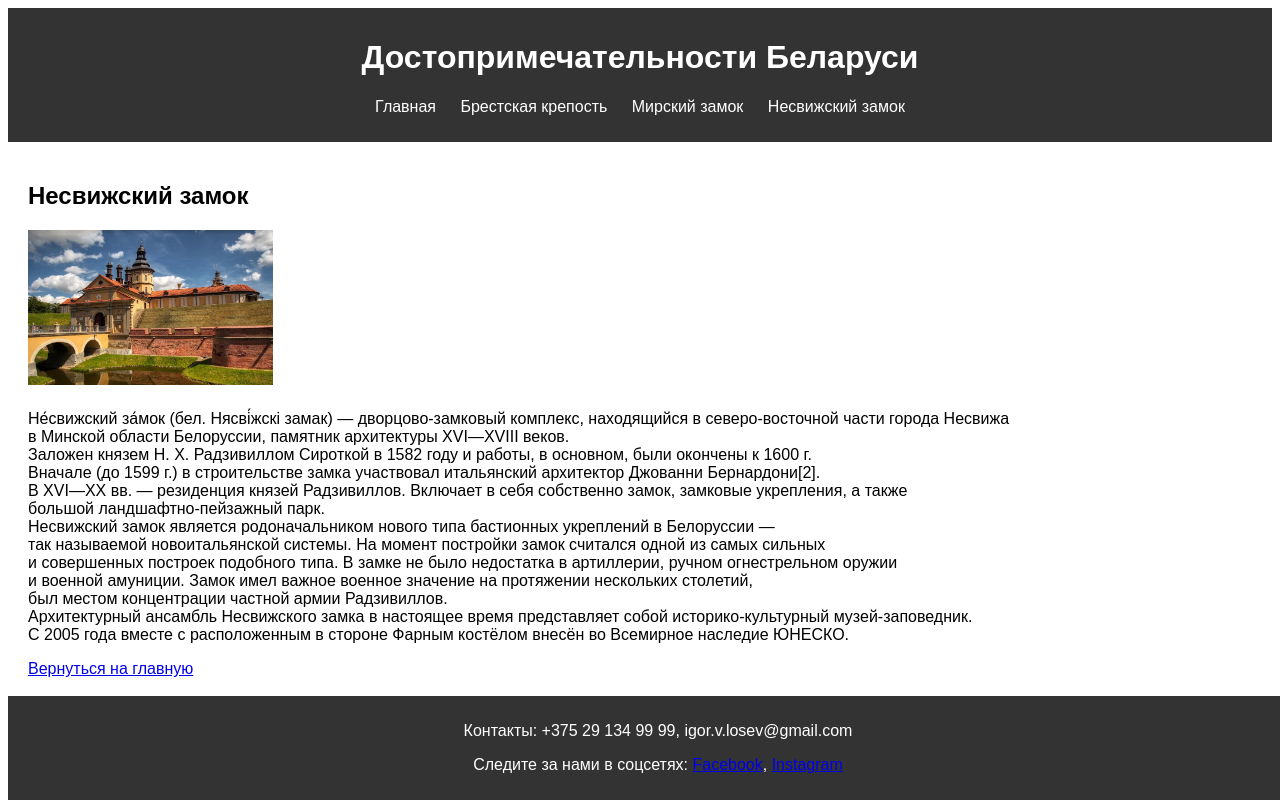
After one commit to IgorL0SEV/lesson_VD05, a Flask app: page /about_3 in a window 1280 px wide. The commit adds this page. Run offline with Flask 3, Linux system fonts and the light colour scheme.

Commit message:
final code

```diff
--- a/app.py
+++ b/app.py
@@ -14,5 +14,9 @@ def about_1():
 def about_2():
     return render_template('about_2.html')
 
+@app.route('/about_3')
+def about_3():
+    return render_template('about_3.html')
+
 if __name__ == '__main__':
     app.run(debug=True)
--- /dev/null
+++ b/templates/about_3.html
@@ -0,0 +1,25 @@
+{% extends 'base.html' %}
+
+{% block title %}О Несвижском замке{% endblock %}
+
+{% block content %}
+<h2>Несвижский замок</h2>
+<img src="{{ url_for('static', filename='images/Nesvigskij_zamok.jpg') }}" alt="Объект 3" style="max-width: 20%; height: auto; margin-bottom: 5px;">
+
+<p>Не́свижский за́мок (бел. Нясві́жскі замак) — дворцово-замковый комплекс, находящийся в северо-восточной части города Несвижа<br>
+    в Минской области Белоруссии, памятник архитектуры XVI—XVIII веков. <br>
+    Заложен князем Н. Х. Радзивиллом Сироткой в 1582 году и работы, в основном, были окончены к 1600 г.<br>
+    Вначале (до 1599 г.) в строительстве замка участвовал итальянский архитектор Джованни Бернардони[2].<br>
+    В XVI—XX вв. — резиденция князей Радзивиллов. Включает в себя собственно замок, замковые укрепления, а также <br>
+    большой ландшафтно-пейзажный парк.<br>
+    Несвижский замок является родоначальником нового типа бастионных укреплений в Белоруссии —<br>
+    так называемой новоитальянской системы. На момент постройки замок считался одной из самых сильных <br>
+    и совершенных построек подобного типа. В замке не было недостатка в артиллерии, ручном огнестрельном оружии<br>
+    и военной амуниции. Замок имел важное военное значение на протяжении нескольких столетий,<br>
+    был местом концентрации частной армии Радзивиллов.<br>
+    Архитектурный ансамбль Несвижского замка в настоящее время представляет собой историко-культурный музей-заповедник.<br>
+    С 2005 года вместе с расположенным в стороне Фарным костёлом внесён во Всемирное наследие ЮНЕСКО.
+</p>
+
+<a href="{{ url_for('home') }}">Вернуться на главную</a>
+{% endblock %}
--- a/templates/base.html
+++ b/templates/base.html
@@ -3,18 +3,19 @@
 <head>
     <meta charset="UTF-8">
     <meta name="viewport" content="width=device-width, initial-scale=1.0">
-    <title>{% block title %}Достопримечательности{% endblock %}</title>
+    <title>{% block title %}Достопримечательности Беларуси{% endblock %}</title>
     <link rel="stylesheet" href="{{ url_for('static', filename='styles.css') }}">
 </head>
 <body>
     <!-- Шапка сайта -->
     <header>
-        <h1>Достопримечательности</h1>
+        <h1>Достопримечательности Беларуси</h1>
         <nav>
             <ul>
                 <li><a href="{{ url_for('home') }}">Главная</a></li>
-                <li><a href="{{ url_for('about_1') }}">О первом объекте</a></li>
-                <li><a href="{{ url_for('about_2') }}">О втором объекте</a></li>
+                <li><a href="{{ url_for('about_1') }}">Брестская крепость</a></li>
+                <li><a href="{{ url_for('about_2') }}">Мирский замок</a></li>
+                <li><a href="{{ url_for('about_3') }}">Несвижский замок</a></li>
             </ul>
         </nav>
     </header>
@@ -23,6 +24,7 @@
     <div class="container">
         {% block content %}{% endblock %}
     </div>
+    <br>
 
     <!-- Футер -->
     <footer>
```
Also changed, not shown: templates/about_1.html (+11 -4 lines), templates/about_2.html (+12 -4 lines), templates/home.html (+12 -7 lines), static/images/Nesvigskij_zamok.jpg (added), static/images/brest_krepost.jpg (added), static/images/mirskij_zamok.jpg (added).
